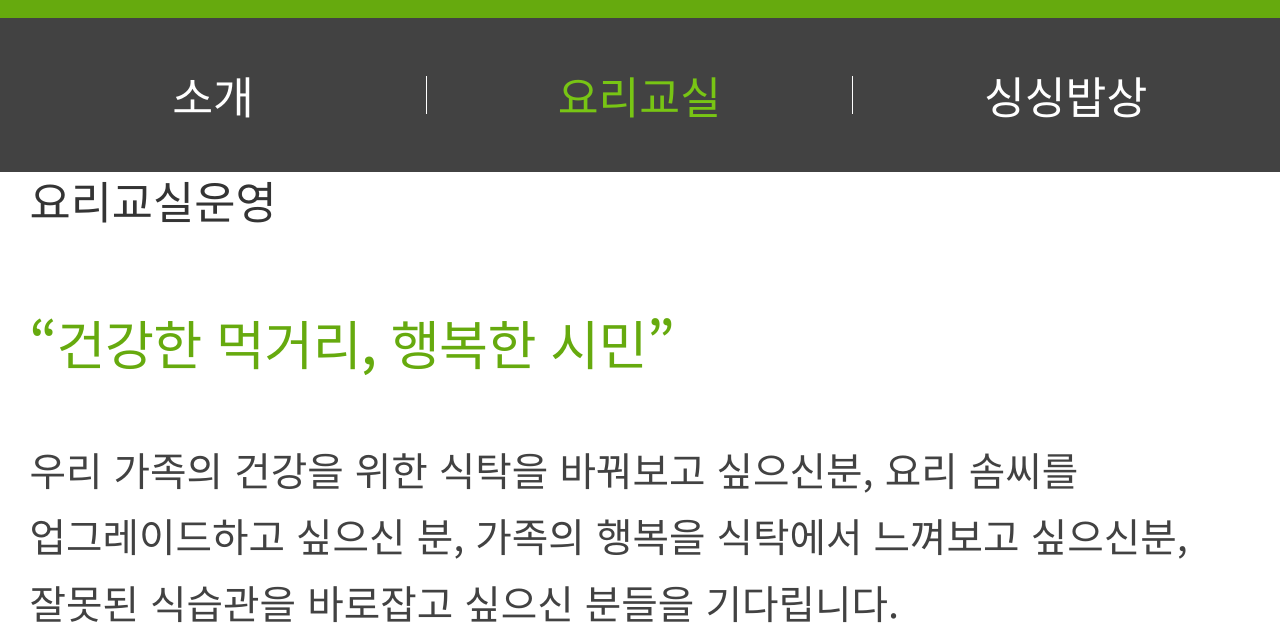
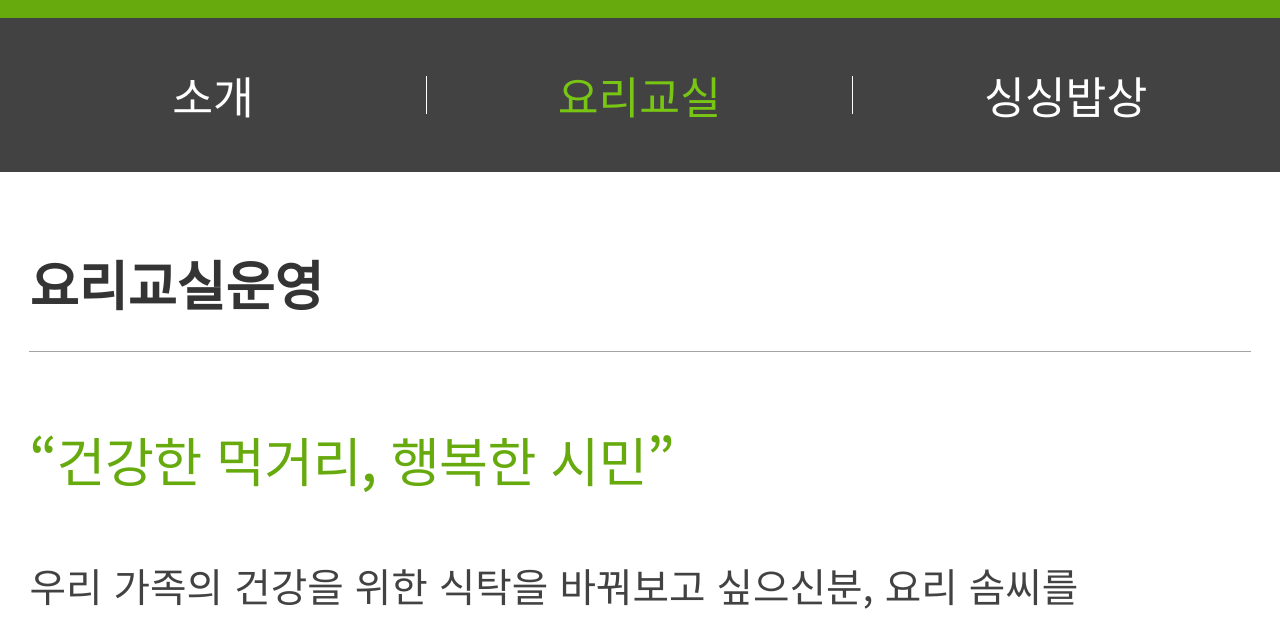
Before and after one commit to nohyoungjin/sejong, a plain HTML site: page culture_cook.html in a window 1280 px wide. Shown: the part 136-770 px from the top of the page. Drawn offline with Linux system fonts and the light colour scheme; files whose address does not match are found by name.

Commit message:
Update 16

```diff
--- a/culture_cook.html
+++ b/culture_cook.html
@@ -45,9 +45,7 @@
 
 			<section class="sect-t01 cook">
 
-				<div class="btn_both">
-					<div class="fl">요리교실운영</div>
-				</div>
+				<h2 class="head_tit">요리교실운영</h2>
 
 				<div class="wrap_cont">
 					<strong class="tit_intro">“건강한 먹거리, 행복한 시민”</strong>
```
Also changed, not shown: market_farm_view.html (+1 -1 lines).
